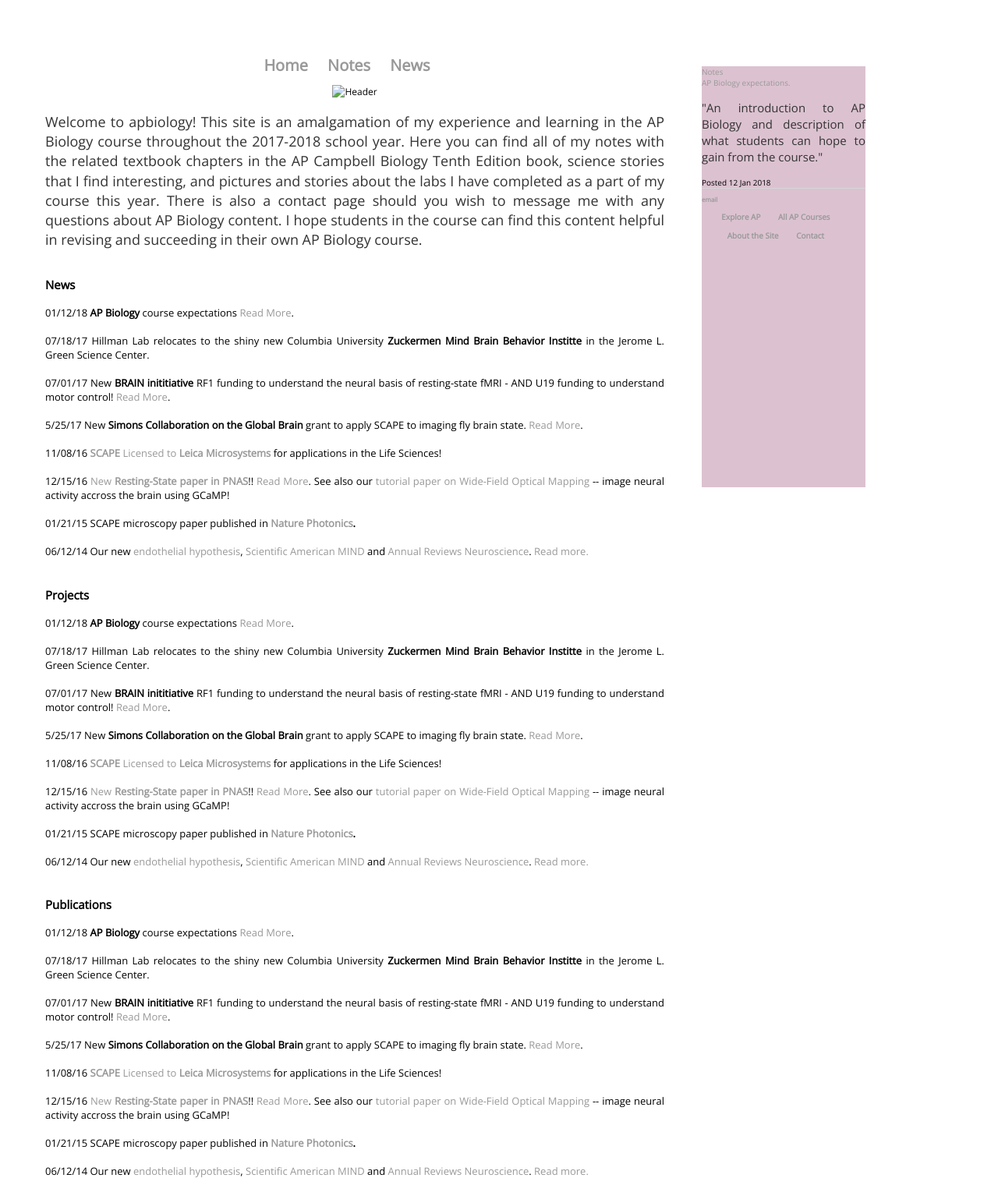
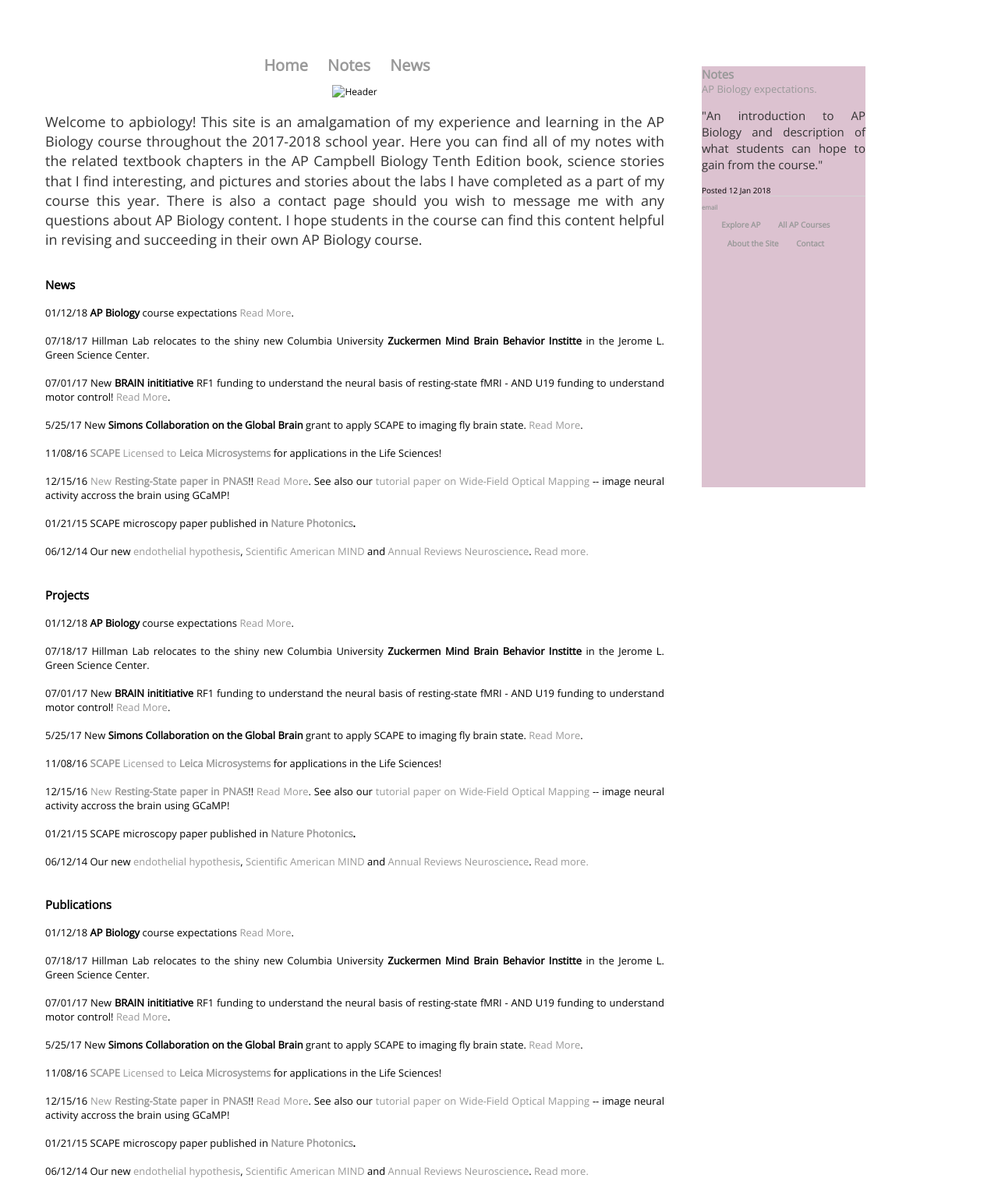
Before and after one commit to meganscarlett/meganscarlett.github.io, a Jekyll site: the page built from index.html, in a window 1280 px wide. Shown: the whole page at 78% size. Built offline with Jekyll 4.4.1, drawn with Linux system fonts in a browser that asks for light colours.

Commit message:
Update index.html

```diff
--- a/index.html
+++ b/index.html
@@ -91,11 +91,11 @@ I hope students in the course can find this content helpful in revising and succ
 	<div class="row">
 		<div class="col-md-4">
 			<div class="head">
-		<a class="off" href="/_notes/">Notes</a>
+				<div style="font-size: 15px; font-weight: bold"><a class="off" href="/_notes/">Notes</a></div>
 		</div>
 		<div class="bigspacer"></div>
 		<div class="feedbox">
-			<div class="note-title">
+			<div style="font-size: 13px"><div class="note-title"></div>
 				<i class="fa fa-bullhorn fa-fw">
 		</i>
 		<a class="off" href="https://meganscarlett.github.io/2018/01/11/ap-biology-course-expectations.html">
```
